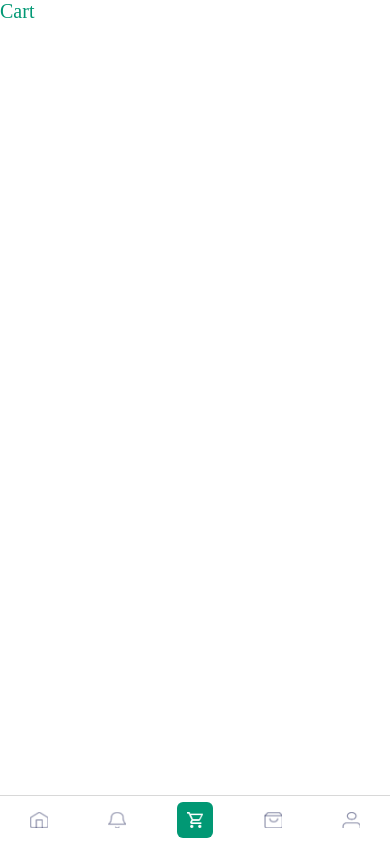
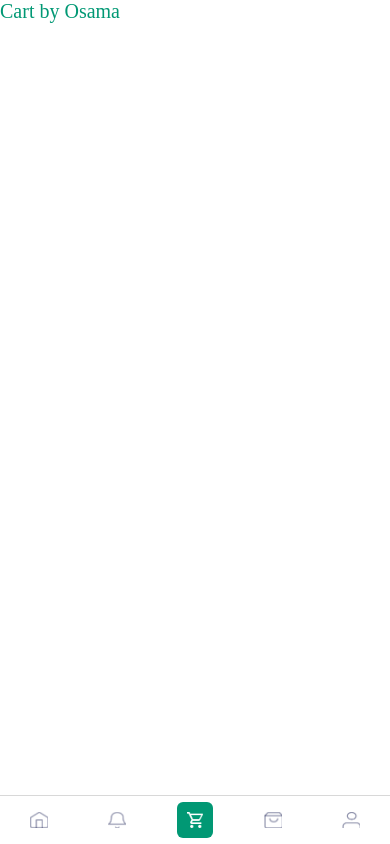
Before and after one commit to remedi-medicine/RemediApp, a React Native app: screen /Cart in a window 390 px wide. Built offline with nearby package versions, Linux system fonts and the light colour scheme.

Commit message:
Added Cart

```diff
--- a/screens/Cart.js
+++ b/screens/Cart.js
@@ -7,7 +7,7 @@ export default class Cart extends React.Component {
         return(
             <>
                 <View style={styles.container}>
-                    <Text style={styles.text}>Cart</Text>
+                    <Text style={styles.text}>Cart by Osama</Text>
                 </View>
             </>
         );
```
